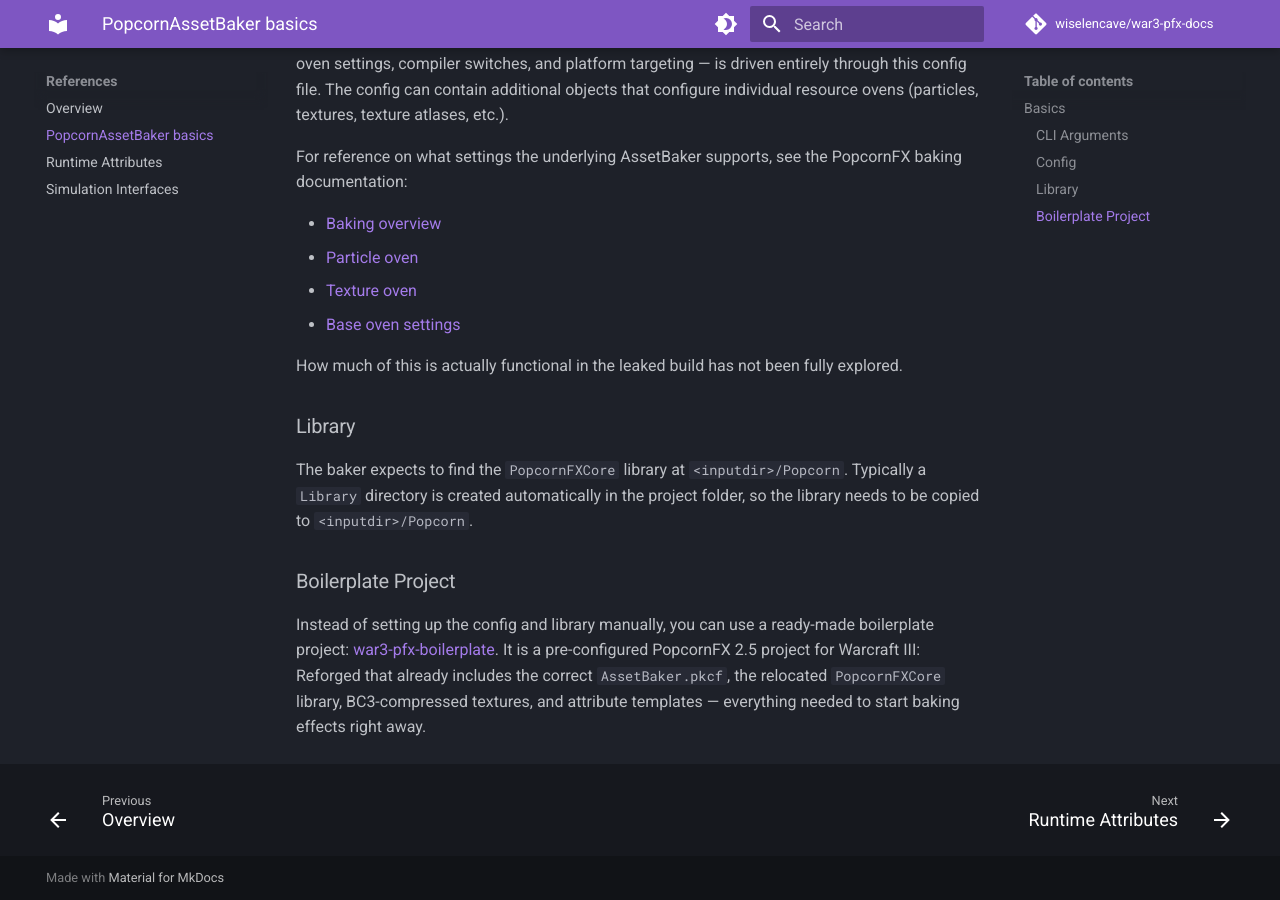
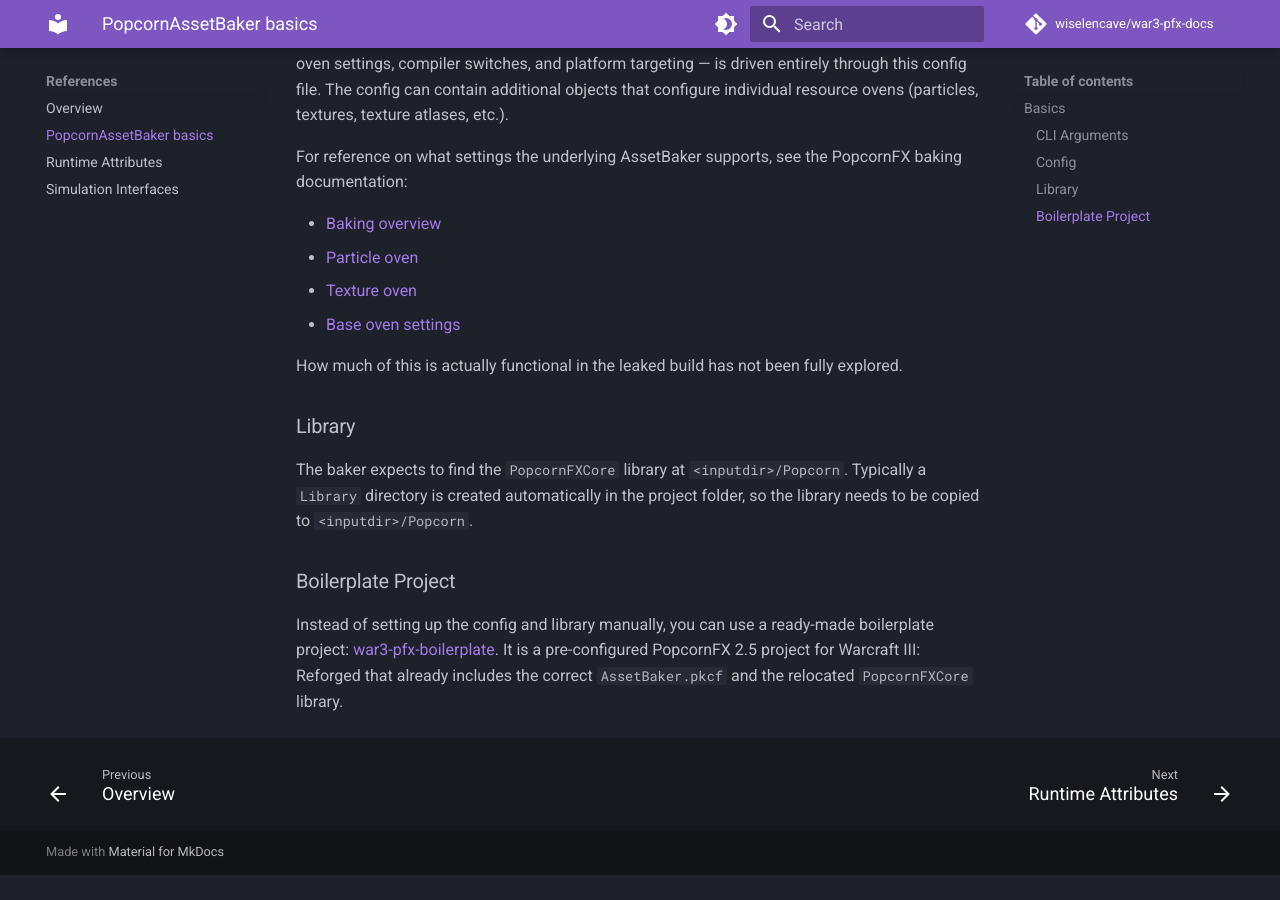
Before and after one commit to wiselencave/war3-pfx-docs, an MkDocs documentation site: the page built from docs/reference/assetbaker_basics.md, in a window 1280 px wide and 900 px high, scrolled down 1465 px. Built offline with MkDocs 1.6.1 and Material for MkDocs 9.7.7, drawn with Linux system fonts in a browser that asks for light colours; comment, search, counter and statistics services are not loaded; after the commit the page ends 2340 px from its top, so only the background shows below that.

Commit message:
clean up

```diff
--- a/docs/reference/assetbaker_basics.md
+++ b/docs/reference/assetbaker_basics.md
@@ -58,4 +58,4 @@
 
 ### Boilerplate Project
 
-Instead of setting up the config and library manually, you can use a ready-made boilerplate project: [war3-pfx-boilerplate](https://github.com/wiselencave/war3-pfx-boilerplate). It is a pre-configured PopcornFX 2.5 project for Warcraft III: Reforged that already includes the correct `AssetBaker.pkcf`, the relocated `PopcornFXCore` library, BC3-compressed textures, and attribute templates — everything needed to start baking effects right away.
+Instead of setting up the config and library manually, you can use a ready-made boilerplate project: [war3-pfx-boilerplate](https://github.com/wiselencave/war3-pfx-boilerplate). It is a pre-configured PopcornFX 2.5 project for Warcraft III: Reforged that already includes the correct `AssetBaker.pkcf` and the relocated `PopcornFXCore` library.
```
